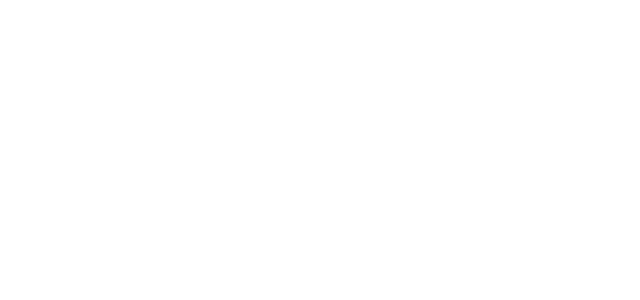
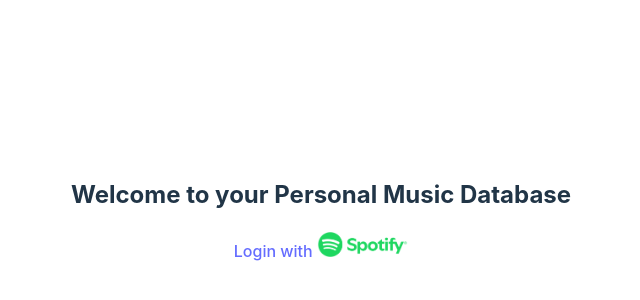
Before and after one commit to antoniomnds/imusicdb-frontend, a React (Vite) app: page / in a window 1280 px wide. Shown: the part 190-490 px from the top of the page, without its empty margins (319-959 px from the left). Built offline with nearby package versions, Linux system fonts and the light colour scheme.

Commit message:
Authorize Spotify and store its access token

```diff
--- a/src/App.tsx
+++ b/src/App.tsx
@@ -1,7 +1,48 @@
 import './App.css'
+import {useState, useEffect} from "react";
+import spotifyLogo from "./assets/Spotify_Full_Logo_RGB_Green.png"
+
+function useLocalStorageState(key: string, defaultValue = '') {
+  const [state, setState] = useState<string>(
+    () => window.localStorage.getItem(key) ?? defaultValue
+  );
+
+  useEffect(() => {
+    window.localStorage.setItem(key, state)
+  }, [key, state]);
+
+  return [state, setState] as const;
+}
+
+function getParameterFromFragment(param: string) {
+  const hash = window.location.hash;
+  const params = new URLSearchParams(hash.substring(1))
+  return params.get(param);
+}
 
 function App() {
+  const [token, setToken] = useLocalStorageState("access_token")
 
+  useEffect(() => {
+    const access_token = getParameterFromFragment("access_token")
+    if (access_token) {
+      setToken(access_token);
+    }
+  })
+
+  const request_auth_url = "http://localhost:3000/api/v1/spotify_oauth/request_authorization"
+  return (
+    <>
+      <h2>Welcome to your Personal Music Database</h2>
+      { token ?
+        null
+        : <a href={request_auth_url}>
+            Login with <img alt="Spotify Logo" src={spotifyLogo} height={25}/>
+          </a>
+      }
+    </>
+  );
 }
 
+
 export default App
```
Also changed, not shown: src/assets/Spotify_Full_Logo_RGB_Green.png (added).
